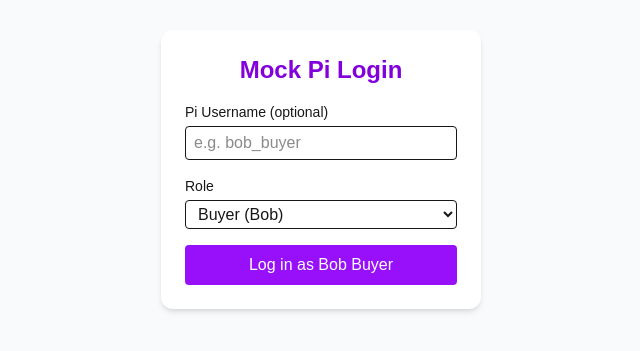
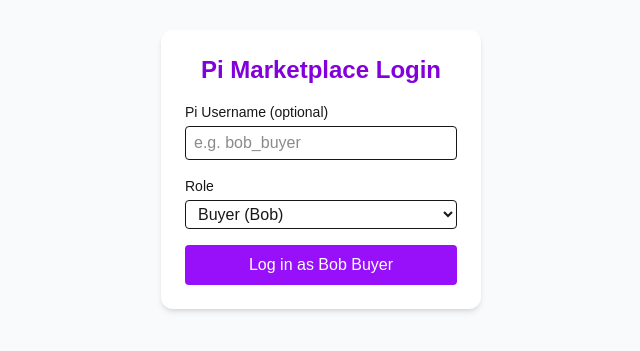
Before and after one commit to GouwthamRAM/pi-marketplace-frontend, a Next.js app: page /login in a window 1280 px wide. Shown: the part 231-582 px from the top of the page, without its empty margins (319-959 px from the left). Built offline with nearby package versions, Linux system fonts and the light colour scheme.

Commit message:
Make it compatible for Pi browser 2

```diff
--- a/app/login/page.tsx
+++ b/app/login/page.tsx
@@ -47,7 +47,7 @@ export default function LoginPage() {
     <div className="flex flex-col items-center justify-center min-h-screen bg-gray-50">
       <div className="bg-white p-6 rounded-xl shadow-md w-80">
         <h1 className="text-2xl font-bold mb-4 text-center text-purple-700">
-          Mock Pi Login
+          Pi Marketplace Login
         </h1>
 
         {user ? (
```
